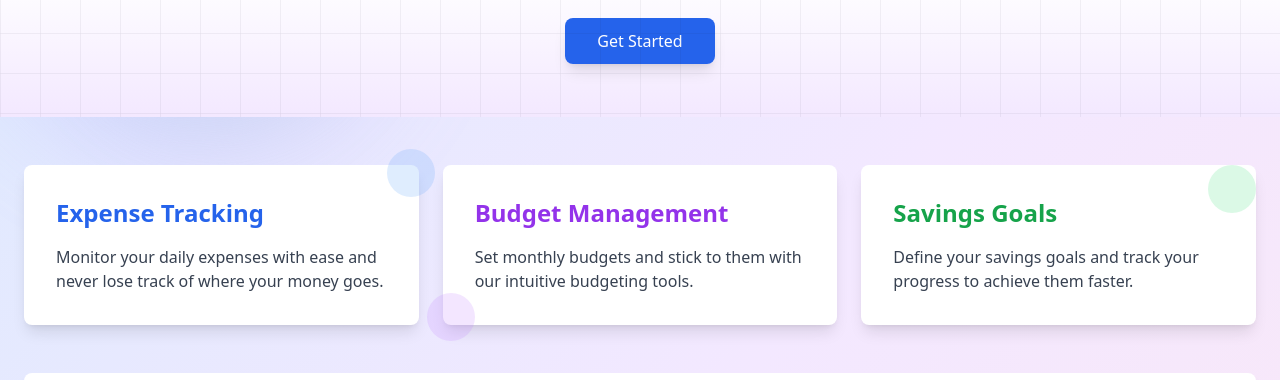
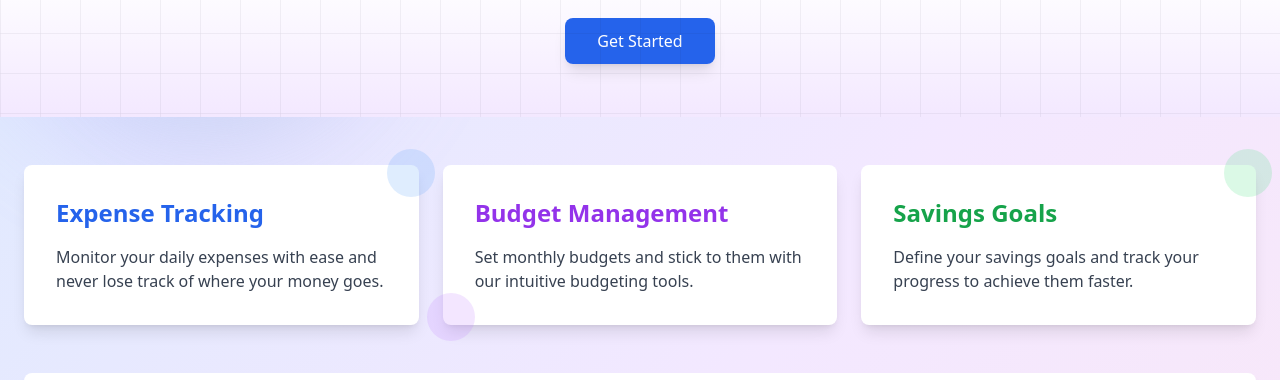
Before and after one commit to RachitChotalia/FinanceTracker, a plain HTML site: page Index.html in a window 1280 px wide. Shown: the part 239-619 px from the top of the page. Drawn offline with nearby package versions, Linux system fonts and the light colour scheme.

Commit message:
Update Index.html

```diff
--- a/Index.html
+++ b/Index.html
@@ -80,7 +80,7 @@
             <div class="bg-white p-8 rounded-lg shadow-lg hover:shadow-xl transition transform hover:scale-105 relative">
                 <h3 class="text-2xl font-semibold text-green-600 mb-4">Savings Goals</h3>
                 <p class="text-gray-700">Define your savings goals and track your progress to achieve them faster.</p>
-                <div class="absolute top-0 right-0 w-12 h-12 bg-green-400 rounded-full opacity-20 animate-rotate"></div>
+                <div class="absolute -top-4 -right-4 w-12 h-12 bg-green-400 rounded-full opacity-20 animate-rotate"></div>
             </div>
         </section>
 
```
